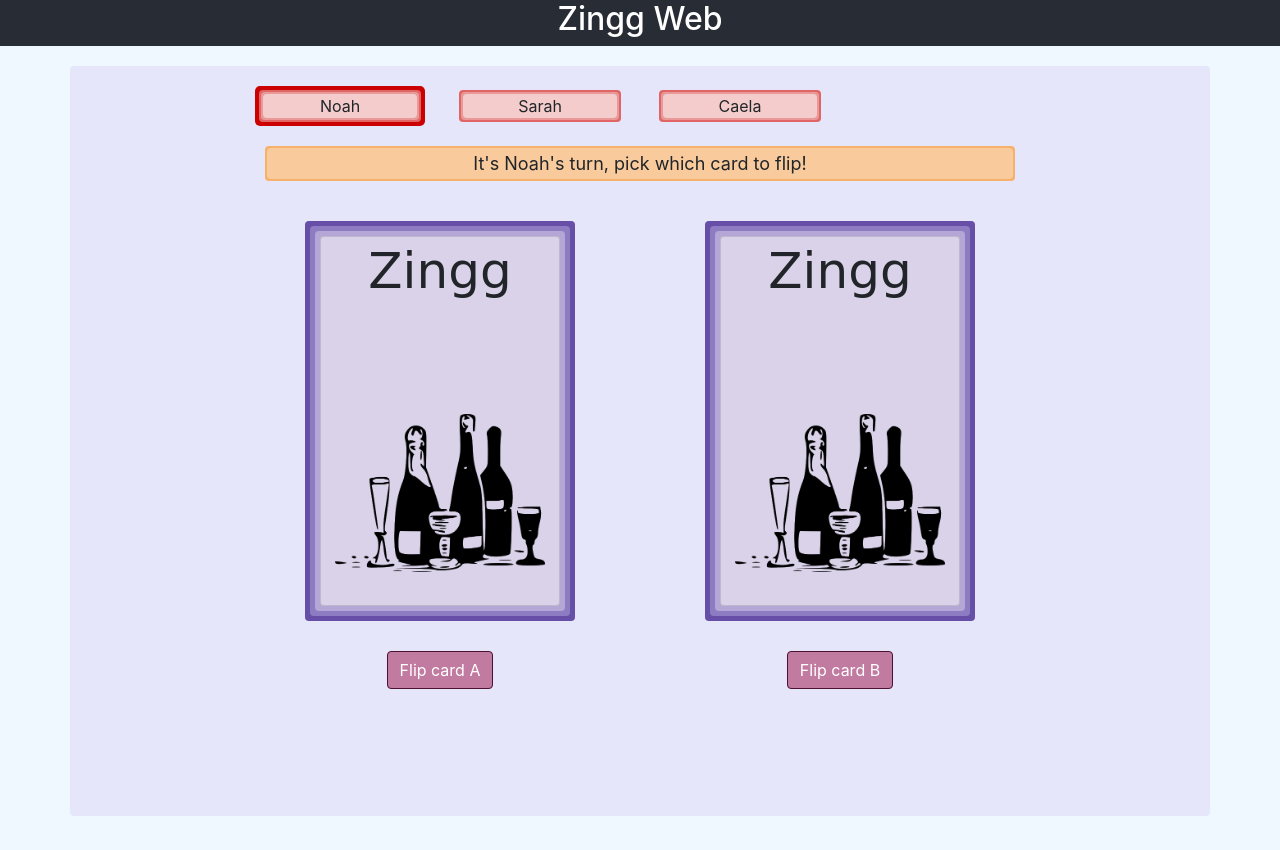
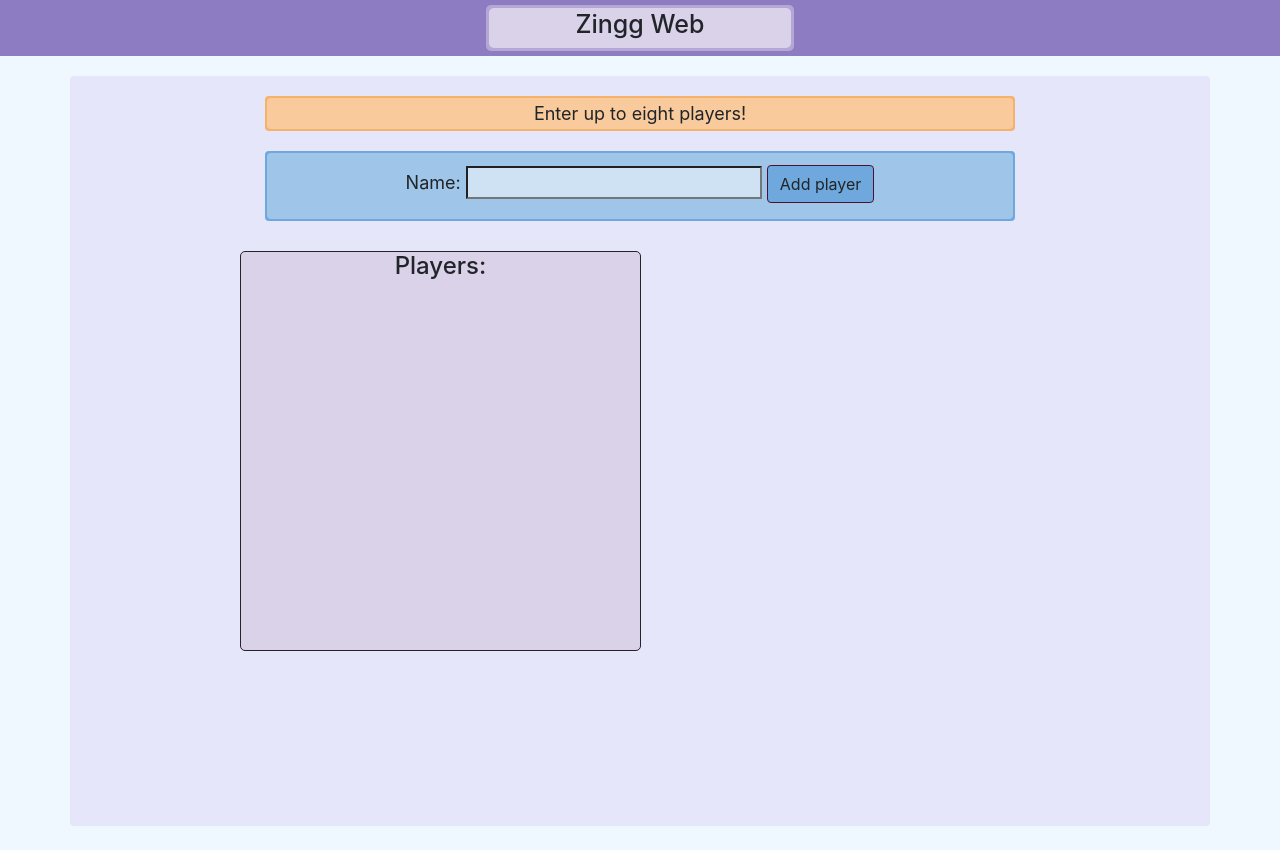
Before and after one commit to ncteisen/zingg, a React (Create React App) app: page / in a window 1280 px wide. Built offline with nearby package versions, Linux system fonts and the light colour scheme.

Commit message:
various improvements

```diff
--- a/src/App.css
+++ b/src/App.css
@@ -10,13 +10,39 @@
 }
 
 .App-header {
-  background-color: #282c34;
+  background-color: #8e7cc3;
   display: flex;
   flex-direction: column;
   align-items: center;
   justify-content: center;
   font-size: calc(10px + 2vmin);
-  color: white;
+  padding: 5px;
+}
+
+.App-header2 {
+  background-color: #b4a7d6;
+  border-radius: 5px;
+  padding: 3px;
+}
+
+.App-header3 {
+  background-color: #d9d2e9;
+  border-radius: 5px;
+  padding: 1px;
+}
+
+.App-header-text {
+  width: 500px;
+}
+
+.lobby-header-text {
+  width: 300px;
+  font-size: 25px;
+}
+
+.game-header-text {
+  width: 300px;
+  font-size: 25px;
 }
 
 .App-link {
@@ -300,5 +326,5 @@
   border-color: #4c1130;
   margin: auto;
   font-size: 30px;
-  margin-top: 160px;
+  margin-top: 100px;
 }
--- a/src/App.tsx
+++ b/src/App.tsx
@@ -12,7 +12,11 @@ function Home(Props: HomeProps) {
   return (
      <div className="App">
         <div className="App-header">
-          <h2>Welcome to the Zingg Web!</h2>
+        <div className="App-header2">
+        <div className="App-header3">
+          <h2 className="App-header-text">Welcome to the Zingg Web!</h2>
+        </div>
+        </div>
         </div>
         <div id="mainContainer" className="game-container-color container rounded">
           <div id="gameBoard" className="container">
@@ -21,15 +25,27 @@ function Home(Props: HomeProps) {
                 <div id="appHeaderContainer" className="magenta2 container rounded">
                 <div id="headerContainer2" className="magenta1 container rounded">
                 <p className="app-text">
-                  Welcome! This site allows playing Zingg on the web.
+                  Welcome! This site allows playing <i>Zingg</i> on the web.
                   It is optimized for using Zoom, Hangouts, or Meet to
-                  video conference and play. One person should load this site
-                  and then present it to everyone else.
+                  video conference and play. Only <b>one</b> person should load
+                  this site and then present it to everyone else. They will
+                  do all of the clicking for everyone.
                 </p>
                 <p className="app-text">
-                  Lorem ipsem Lorem ipsem Lorem ipsem Lorem ipsem Lorem
-                  ipsem Lorem ipsem Lorem ipsem Lorem ipsem Lorem ipsem
-                  Lorem ipsem Lorem ipsem Lorem ipsem Lorem ipsem
+                  Never heard of Zingg?? What the hell, how did you hear about
+                  this site... Anyway, check out a summary and the original
+                  rules at <a href="http://www.getzingg.com" target="_">getzingg.com</a>.
+                </p>
+                <p className="app-text">
+                  This version of <i>Zingg</i> is a little simpler than the paper
+                  version. There are no hands, you simply draw cards and carry
+                  out the actions! Some actions apply only to the player who
+                  drew it. Others apply to everyone.
+                </p>
+                <p className="app-text">
+                  This site was created quickly and it is full of dirty hacks,
+                  so please <b>don't refresh or you will lose all of the game
+                  state</b>!
                 </p>
                 </div>
                 </div>
@@ -61,15 +77,22 @@ type AppState = {
 class App extends React.Component<AppProps, AppState> {
     state = {
         value: '',
-        // names: new Array<string>(),
-        names: ["Noah", "Sarah", "Caela"],
-        state: AppStateEnum.GAME
+        names: new Array<string>(),
+        state: AppStateEnum.LOBBY
     }
 
   handleSubmit = (event: React.FormEvent<HTMLFormElement>) => {
     event.preventDefault();
     if (this.state.names.length >= 8) {
       alert("Eight players max!!")
+      return;
+    }
+    if (this.state.value.length == 0) {
+      alert("Empty name!")
+      return;
+    }
+    if (this.state.names.includes(this.state.value)) {
+      alert("Duplicate name!")
       return;
     }
     this.setState({
--- a/src/Game.tsx
+++ b/src/Game.tsx
@@ -3,6 +3,7 @@ import React from 'react';
 import CardDataList from "./CardDataList";
 import Card, { CardType, CardData, BackOfCard } from "./Card";
 import Player, { PlaceholderPlayer, PlayerData } from "./Player";
+import GameHeader from './GameHeader'
 
 const cardDebuggingMode = false;
 
@@ -95,7 +96,7 @@ class Game extends React.Component<GameProps, GameState> {
 
       case DeckState.FRONT:
         this.setState({
-          deckState: cardDebuggingMode ? DeckState.BACK : DeckState.FRONT,
+          deckState: cardDebuggingMode ? DeckState.FRONT : DeckState.BACK,
           player_idx: (this.state.player_idx + 1) % this.state.players.length,
           deck_idx: (this.state.deck_idx + 1) % this.state.deck.length
         })
@@ -143,9 +144,7 @@ class Game extends React.Component<GameProps, GameState> {
     var current_player = this.state.players[this.state.player_idx];
     return (
       <div className="App">
-        <div className="App-header">
-          <h2>Zingg Web</h2>
-        </div>
+        <GameHeader />
         <div id="mainContainer" className="game-container-color container rounded">
           <div id="gameBoard" className="container">
             <div className="row">
--- /dev/null
+++ b/src/GameHeader.tsx
@@ -0,0 +1,16 @@
+import React from 'react';
+
+
+function GameHeader() {
+  return (
+        <div className="App-header">
+        <div className="App-header2">
+        <div className="App-header3">
+          <h2 className="game-header-text">Zingg Web</h2>
+        </div>
+        </div>
+        </div>
+        );
+}
+
+export default GameHeader;
--- a/src/Lobby.tsx
+++ b/src/Lobby.tsx
@@ -1,4 +1,5 @@
 import React from 'react';
+import GameHeader from './GameHeader'
 
 type LobbyProps = {
   handleLobbyToGame: () => void
@@ -11,9 +12,7 @@ function Lobby(Props: LobbyProps) {
   console.log("Lobby.render()");
   return (
       <div className="App">
-        <div className="App-header">
-          <h2>Zingg Web</h2>
-        </div>
+        <GameHeader />
         <div id="mainContainer" className="game-container-color container rounded">
           <div id="gameBoard" className="container">
             <div className="row">
@@ -56,7 +55,9 @@ function Lobby(Props: LobbyProps) {
               </div>
               </div>
               <div className="col start-game-holder">
-                <a className="btn lobby-btn-start green2" onClick={Props.handleLobbyToGame}>Start game</a>
+                {Props.names.length > 1 &&
+                  <a className="btn lobby-btn-start green2" onClick={Props.handleLobbyToGame}>Start game</a>
+                }
               </div>
             </div>
           </div>
```
Also changed, not shown: 1 other file (tests, documents, lock files or other folders).
